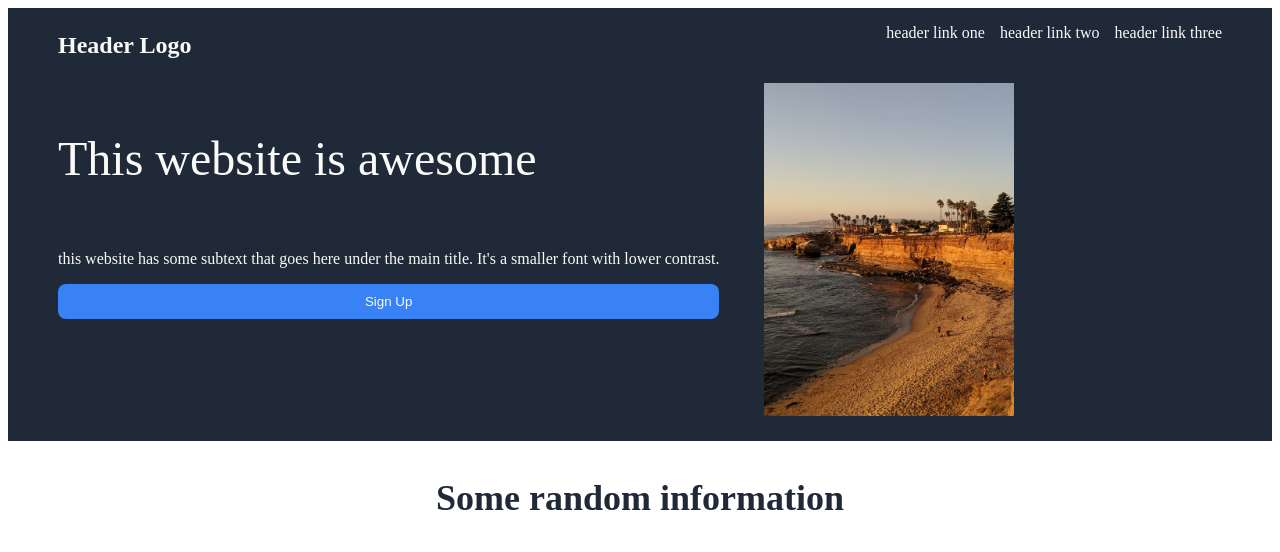
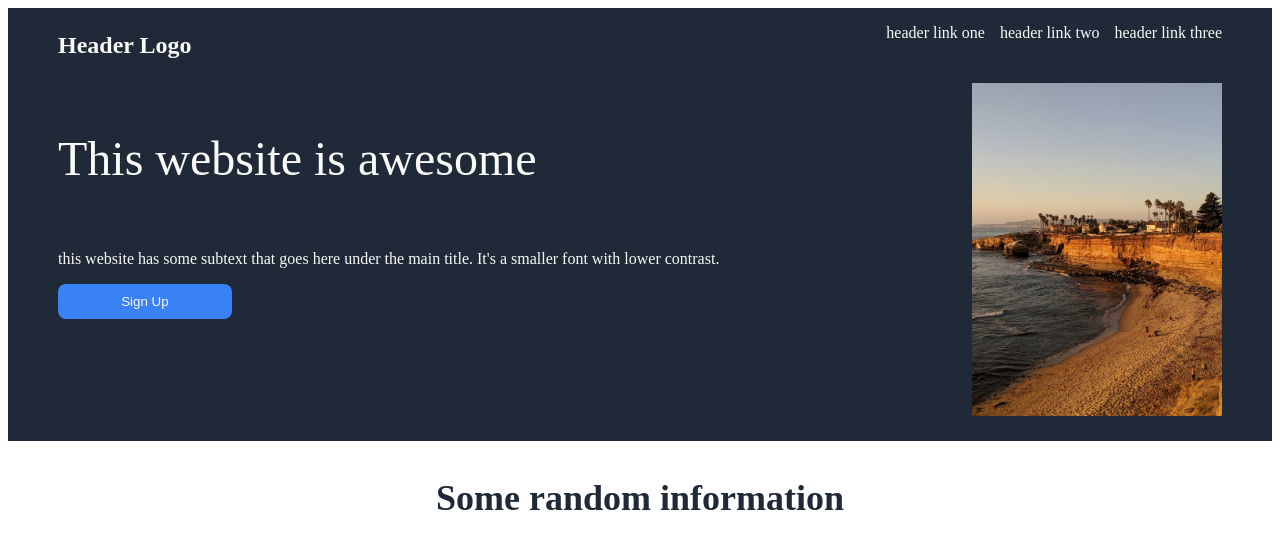
Before and after one commit to mmmmmtoasty/landing_page, a plain HTML site: page index.html in a window 1280 px wide. Shown: the top 552 px of the page. Drawn offline with Linux system fonts and the light colour scheme; grey boxes are pictures that could not be loaded.

Commit message:
it's gotten to a place I'm satisfied with

```diff
--- a/style.css
+++ b/style.css
@@ -43,6 +43,7 @@ li {
 .container {
     display:flex;
     flex-direction:column;
+    width:80%;
 }
 
 .awesome-website {
@@ -57,6 +58,7 @@ button {
     border-radius:8px;
     display:inline-block;
     border:none;
+    width: 20%;
 }
 
 /**********************************divider between sections **************************/
```
